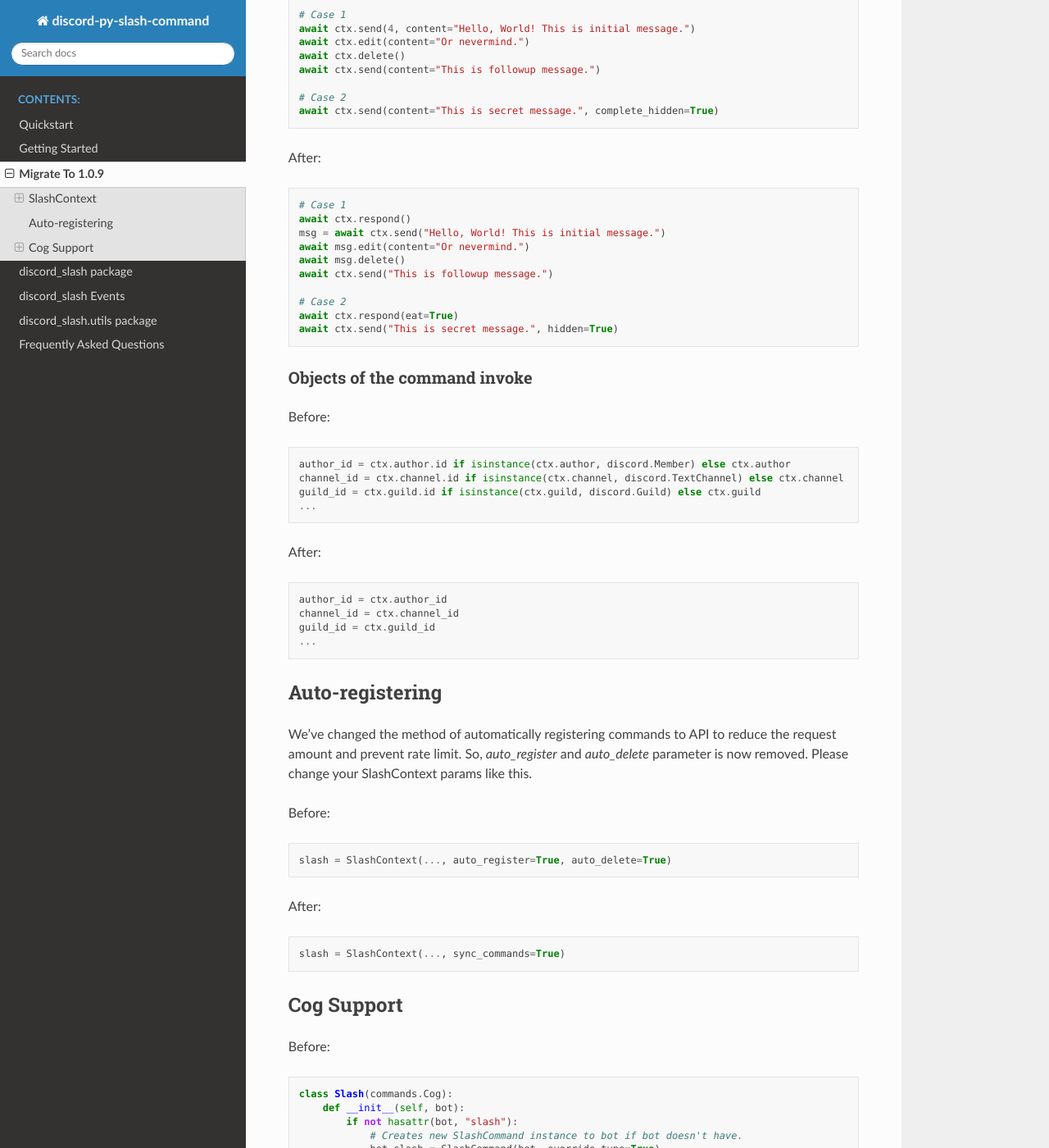
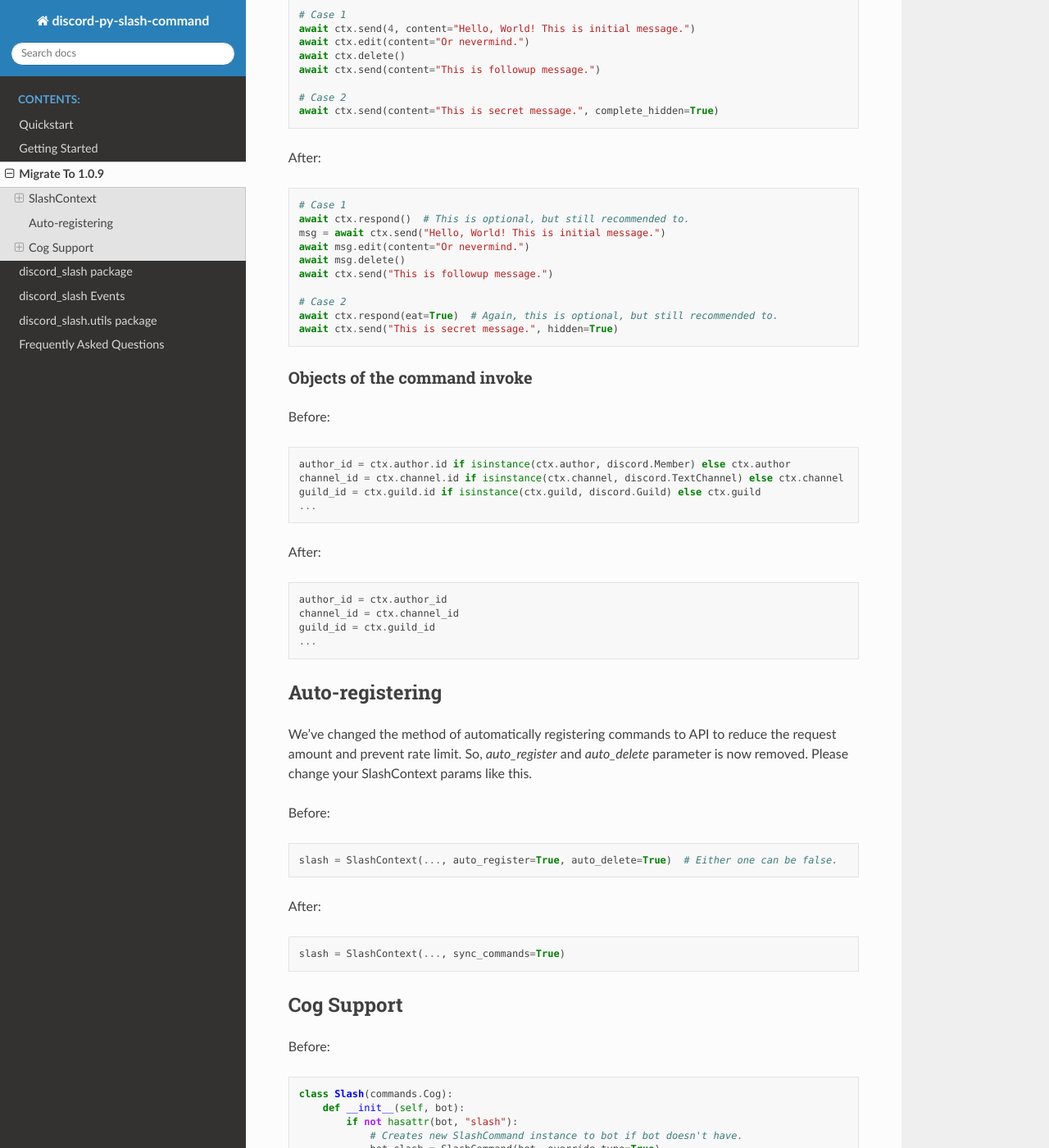
Before and after one commit to interactions-py/interactions.py, a Sphinx documentation site: the page built from docs/migrate_to_109.rst, in a window 1280 px wide and 1400 px high, scrolled down 437 px. Shown: the whole window at 82% size. Built offline with Sphinx 7.4.7 and the Read the Docs theme 2.0.0, drawn with Linux system fonts in a browser that asks for light colours.

```diff
--- a/docs/migrate_to_109.rst
+++ b/docs/migrate_to_109.rst
@@ -30,14 +30,14 @@
 .. code-block:: python
 
     # Case 1
-    await ctx.respond()
+    await ctx.respond()  # This is optional, but still recommended to.
     msg = await ctx.send("Hello, World! This is initial message.")
     await msg.edit(content="Or nevermind.")
     await msg.delete()
     await ctx.send("This is followup message.")
 
     # Case 2
-    await ctx.respond(eat=True)
+    await ctx.respond(eat=True)  # Again, this is optional, but still recommended to.
     await ctx.send("This is secret message.", hidden=True)
 
 Objects of the command invoke
@@ -73,7 +73,7 @@
 
 .. code-block:: python
 
-    slash = SlashContext(..., auto_register=True, auto_delete=True)
+    slash = SlashContext(..., auto_register=True, auto_delete=True)  # Either one can be false.
 
 After:
 
```
Also changed, not shown: 1 other file.
